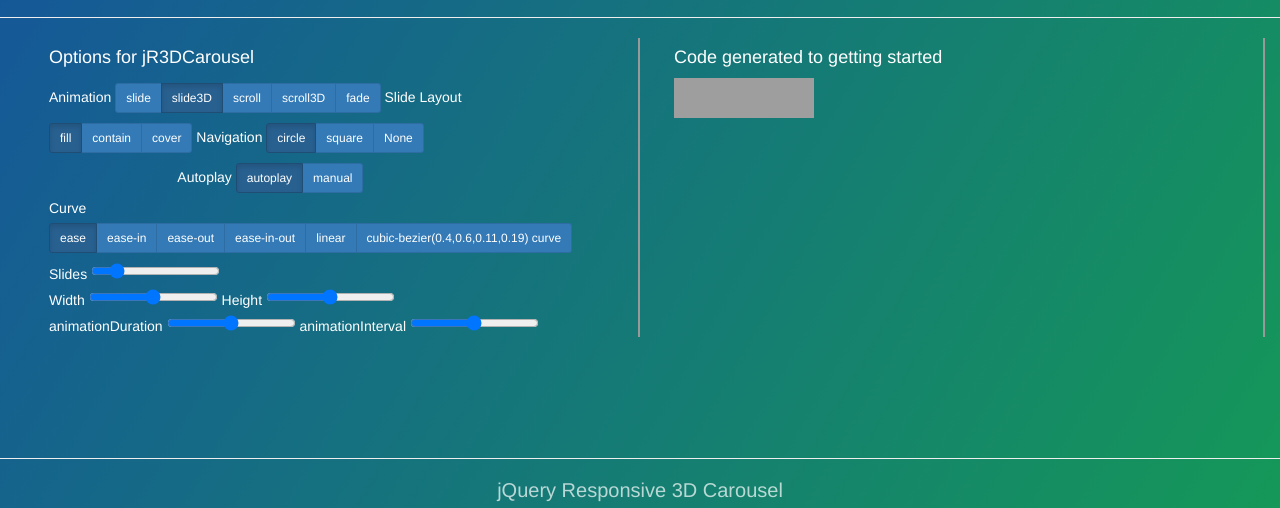
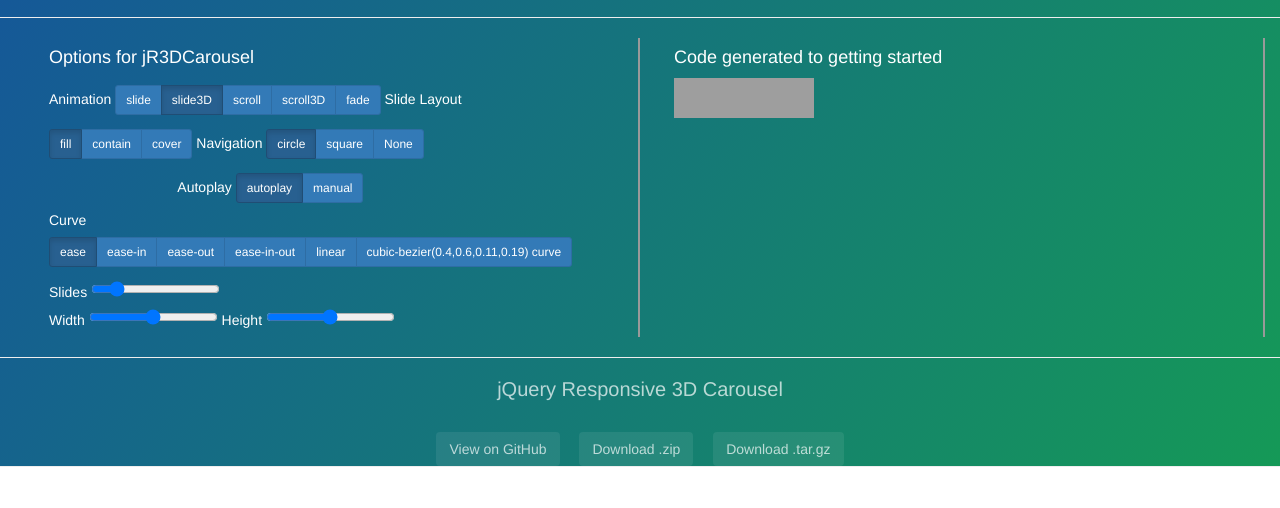
Before and after one commit to vinayakjadhav/jR3DCarousel, a plain HTML site: page index.html in a window 1280 px wide. Shown: the part 55-563 px from the top of the page. Drawn offline with nearby package versions, Linux system fonts and the light colour scheme; grey boxes are pictures that could not be loaded; a script that the page names is missing.

Commit message:
initial commit

```diff
--- a/index.html
+++ b/index.html
@@ -82,7 +82,7 @@
 			    	padding: 0 34px;
     			}
     			.settings-container {
-				height: 400px!important;
+				height: 299px!important;
     			}
     			#FCS_c0696cef195d6254764984f09d514003_divFix{
     				position: fixed!important;
@@ -93,7 +93,7 @@
 	}
 	.settings-container {
 		width: 100%;
-		height: 800px;
+		height: 600px;
 		padding-right: 15px;
 		padding-left: 15px;
 		margin-right: auto;
@@ -102,7 +102,7 @@
 	}
 
     .wrapper div{
-	    margin: 5px auto;
+	    margin: 7px auto;
     }
     .wrapper {
     	width: 100%;
```
